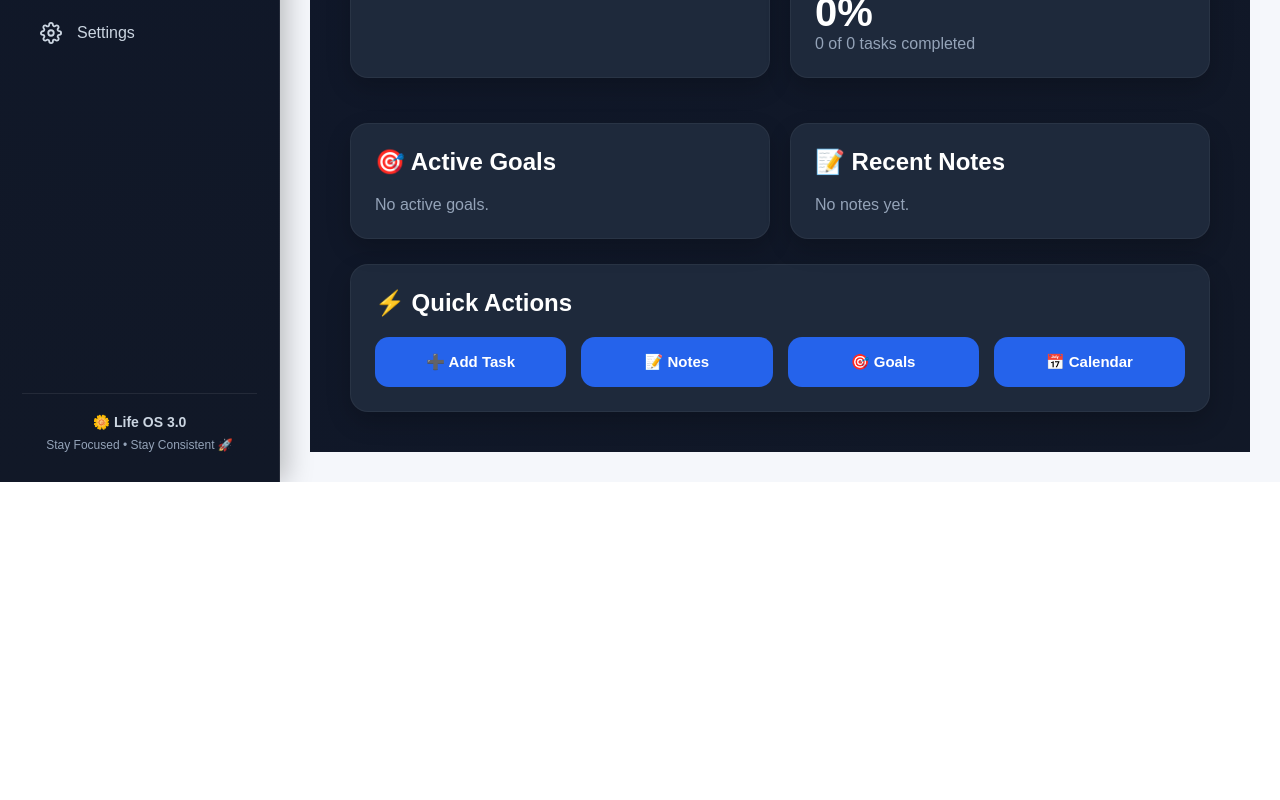
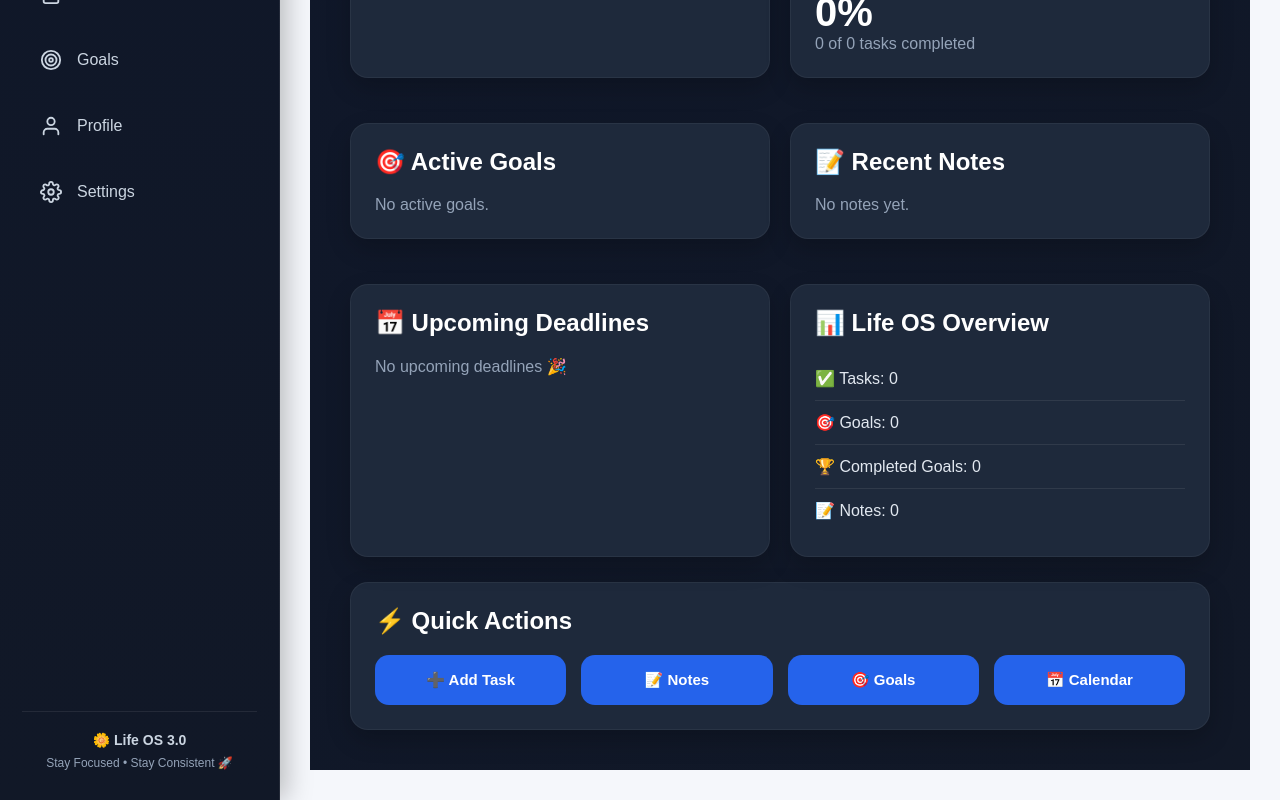
Before and after one commit to tanvirnijjar/Life-OS, a React (Vite) app in the folder client/: page /dashboard in a window 1280 px wide. Shown: the part 817-1617 px from the top of the page. Before the commit the page ends 1299 px from the top, so only its background shows below. Built offline with nearby package versions, Linux system fonts and the light colour scheme.

Commit message:
Life OS 3.0 RC1 -Core features complete

```diff
--- a/client/src/pages/Dashboard/Dashboard.jsx
+++ b/client/src/pages/Dashboard/Dashboard.jsx
@@ -8,7 +8,8 @@ import ProgressCard from "./ProgressCard";
 import QuickActions from "./QuickActions";
 import ActiveGoals from "./ActiveGoals";
 import RecentNotes from "./RecentNotes";
-
+import UpcomingDeadlines from "./UpcomingDeadlines";
+import OverviewCard from "./OverviewCard";
 function Dashboard() {
   const { tasks } = useTasks();
 
@@ -48,9 +49,13 @@ function Dashboard() {
         <ActiveGoals />
 
         <RecentNotes />
+        <UpcomingDeadlines />
+        <OverviewCard/>
+
       </div>
 
       <QuickActions />
+
     </div>
   );
 }
--- /dev/null
+++ b/client/src/pages/Dashboard/OverviewCard.jsx
@@ -0,0 +1,28 @@
+import { useTasks } from "../../context/TaskContext";
+import { useGoals } from "../../context/GoalContext";
+import { useNotes } from "../../context/NoteContext";
+
+function OverviewCard() {
+  const { tasks } = useTasks();
+  const { goals } = useGoals();
+  const { notes } = useNotes();
+
+  const completedGoals = goals.filter(
+    (goal) => goal.completed
+  ).length;
+
+  return (
+    <div className="section-card">
+      <h2>📊 Life OS Overview</h2>
+
+      <ul>
+        <li>✅ Tasks: {tasks.length}</li>
+        <li>🎯 Goals: {goals.length}</li>
+        <li>🏆 Completed Goals: {completedGoals}</li>
+        <li>📝 Notes: {notes.length}</li>
+      </ul>
+    </div>
+  );
+}
+
+export default OverviewCard;
--- a/client/src/pages/Dashboard/UpcomingDeadlines.jsx
+++ b/client/src/pages/Dashboard/UpcomingDeadlines.jsx
@@ -0,0 +1,53 @@
+import { useTasks } from "../../context/TaskContext";
+import { useGoals } from "../../context/GoalContext";
+
+function UpcomingDeadlines() {
+  const { tasks } = useTasks();
+  const { goals } = useGoals();
+
+  const upcoming = [
+    ...tasks
+      .filter((task) => task.dueDate && !task.completed)
+      .map((task) => ({
+        id: `task-${task.id}`,
+        title: task.text,
+        date: task.dueDate,
+        type: "Task",
+      })),
+
+    ...goals
+      .filter((goal) => goal.deadline && !goal.completed)
+      .map((goal) => ({
+        id: `goal-${goal.id}`,
+        title: goal.title,
+        date: goal.deadline,
+        type: "Goal",
+      })),
+  ]
+    .sort((a, b) => new Date(a.date) - new Date(b.date))
+    .slice(0, 5);
+
+  return (
+    <div className="section-card">
+      <h2>📅 Upcoming Deadlines</h2>
+
+      {upcoming.length === 0 ? (
+        <p>No upcoming deadlines 🎉</p>
+      ) : (
+        <ul>
+          {upcoming.map((item) => (
+            <li key={item.id}>
+              <strong>{item.title}</strong>
+              <br />
+              <small>
+                {item.type} • 📅 {item.date}
+              </small>
+            </li>
+          ))}
+        </ul>
+      )}
+    </div>
+  );
+}
+
+export default UpcomingDeadlines;
```
Also changed, not shown: client/src/pages/Pedometer/Pedometer.css (added), client/src/pages/Pedometer/Pedometer.jsx (added).
